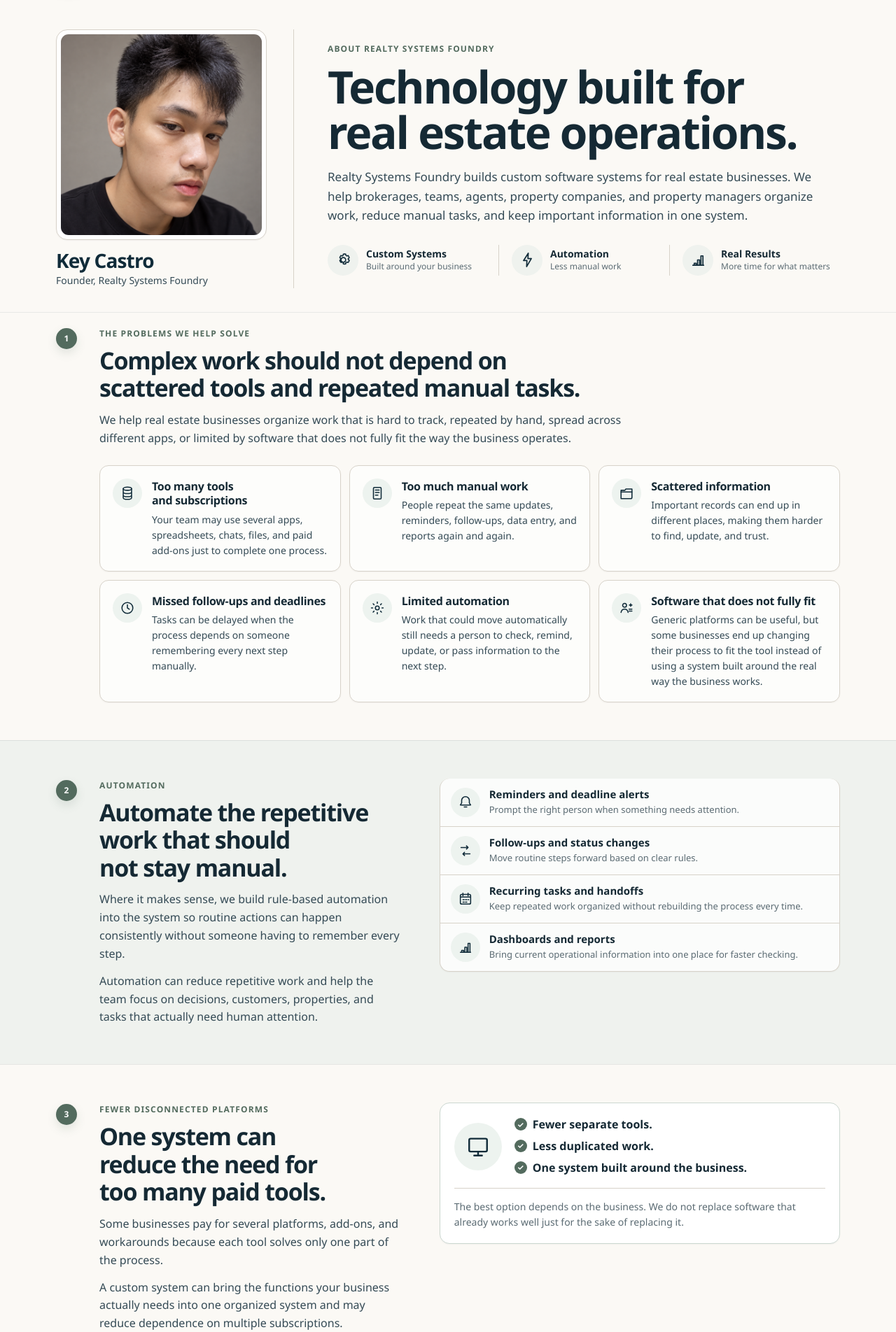
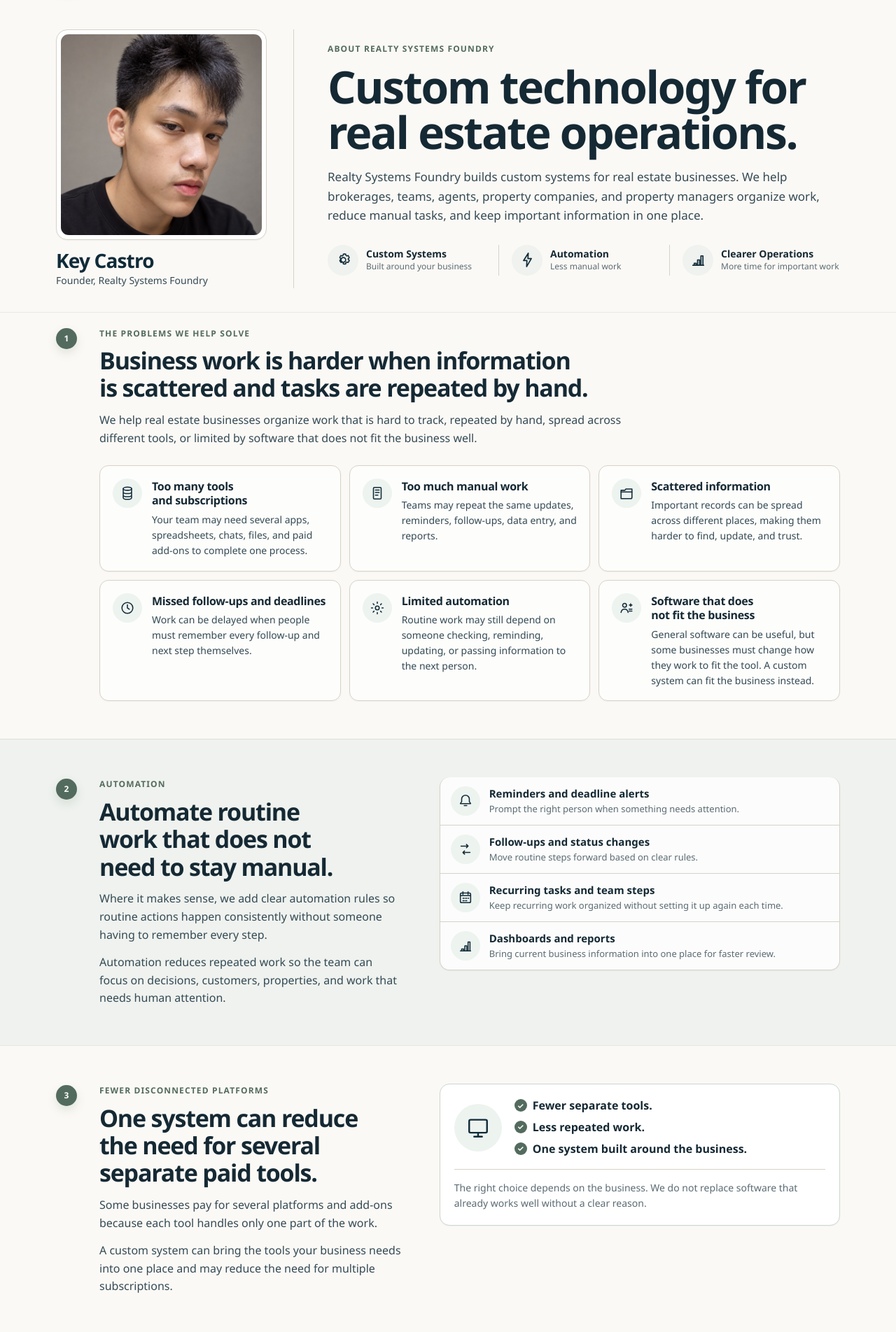
Before and after one commit to keycastro/RSF-Main-System, a Flask app: page /about in a window 1280 px wide. Shown: the part 109-2013 px from the top of the page at 70% size. Run offline with Flask 3, Linux system fonts and the light colour scheme; parts of the project's set-up code (start-up, migrations or seed data) failed here and were passed over; some libraries are stand-ins or nearby versions.

Commit message:
Refine About wording in clear professional English

```diff
--- a/app/templates/public/about.html
+++ b/app/templates/public/about.html
@@ -14,8 +14,8 @@
 
     <div class="about-hero-copy">
       <p class="about-kicker">ABOUT REALTY SYSTEMS FOUNDRY</p>
-      <h1>Technology built for real estate operations.</h1>
-      <p class="about-what-i-do-copy">Realty Systems Foundry builds custom software systems for real estate businesses. We help brokerages, teams, agents, property companies, and property managers organize work, reduce manual tasks, and keep important information in one system.</p>
+      <h1>Custom technology for real estate operations.</h1>
+      <p class="about-what-i-do-copy">Realty Systems Foundry builds custom systems for real estate businesses. We help brokerages, teams, agents, property companies, and property managers organize work, reduce manual tasks, and keep important information in one place.</p>
 
       <div class="about-value-row" aria-label="What we build at a glance">
         <div class="about-value-item">
@@ -34,7 +34,7 @@
           <span class="about-value-icon" aria-hidden="true">
             <svg viewBox="0 0 24 24" focusable="false"><path d="M4 20h16M6 17h3v3H6v-3Zm5-5h3v8h-3v-8Zm5-6h3v14h-3V6Z" fill="none" stroke="currentColor" stroke-width="1.8" stroke-linecap="round" stroke-linejoin="round"/></svg>
           </span>
-          <span><strong>Real Results</strong><small>More time for what matters</small></span>
+          <span><strong>Clearer Operations</strong><small>More time for important work</small></span>
         </div>
       </div>
     </div>
@@ -47,34 +47,34 @@
     <div class="about-story-content">
       <div class="about-section-intro reveal">
         <p class="about-kicker">THE PROBLEMS WE HELP SOLVE</p>
-        <h2>Complex work should not depend on scattered tools and repeated manual tasks.</h2>
-        <p>We help real estate businesses organize work that is hard to track, repeated by hand, spread across different apps, or limited by software that does not fully fit the way the business operates.</p>
+        <h2>Business work is harder when information is scattered and tasks are repeated by hand.</h2>
+        <p>We help real estate businesses organize work that is hard to track, repeated by hand, spread across different tools, or limited by software that does not fit the business well.</p>
       </div>
 
       <div class="about-problem-grid">
         <article class="about-problem-card reveal">
           <span class="about-detail-icon" aria-hidden="true"><svg viewBox="0 0 24 24"><ellipse cx="12" cy="5" rx="6.5" ry="2.5"/><path d="M5.5 5v5c0 1.4 2.9 2.5 6.5 2.5s6.5-1.1 6.5-2.5V5M5.5 10v5c0 1.4 2.9 2.5 6.5 2.5s6.5-1.1 6.5-2.5v-5M5.5 15v4c0 1.4 2.9 2.5 6.5 2.5s6.5-1.1 6.5-2.5v-4"/></svg></span>
-          <div><h3>Too many tools and subscriptions</h3><p>Your team may use several apps, spreadsheets, chats, files, and paid add-ons just to complete one process.</p></div>
+          <div><h3>Too many tools and subscriptions</h3><p>Your team may need several apps, spreadsheets, chats, files, and paid add-ons to complete one process.</p></div>
         </article>
         <article class="about-problem-card reveal delay-1">
           <span class="about-detail-icon" aria-hidden="true"><svg viewBox="0 0 24 24"><rect x="6" y="3" width="12" height="18" rx="1.5"/><path d="M9 7h6M9 11h6M9 15h4"/></svg></span>
-          <div><h3>Too much manual work</h3><p>People repeat the same updates, reminders, follow-ups, data entry, and reports again and again.</p></div>
+          <div><h3>Too much manual work</h3><p>Teams may repeat the same updates, reminders, follow-ups, data entry, and reports.</p></div>
         </article>
         <article class="about-problem-card reveal delay-2">
           <span class="about-detail-icon" aria-hidden="true"><svg viewBox="0 0 24 24"><path d="M3.5 7.5h6l1.5-2h9.5v13a2 2 0 0 1-2 2h-15z"/><path d="M3.5 10h17"/></svg></span>
-          <div><h3>Scattered information</h3><p>Important records can end up in different places, making them harder to find, update, and trust.</p></div>
+          <div><h3>Scattered information</h3><p>Important records can be spread across different places, making them harder to find, update, and trust.</p></div>
         </article>
         <article class="about-problem-card reveal">
           <span class="about-detail-icon" aria-hidden="true"><svg viewBox="0 0 24 24"><circle cx="12" cy="12" r="8.5"/><path d="M12 7v5l3 2"/></svg></span>
-          <div><h3>Missed follow-ups and deadlines</h3><p>Tasks can be delayed when the process depends on someone remembering every next step manually.</p></div>
+          <div><h3>Missed follow-ups and deadlines</h3><p>Work can be delayed when people must remember every follow-up and next step themselves.</p></div>
         </article>
         <article class="about-problem-card reveal delay-1">
           <span class="about-detail-icon" aria-hidden="true"><svg viewBox="0 0 24 24"><circle cx="12" cy="12" r="3"/><path d="M12 2.8v2M12 19.2v2M2.8 12h2M19.2 12h2M5.5 5.5l1.4 1.4M17.1 17.1l1.4 1.4M18.5 5.5l-1.4 1.4M6.9 17.1l-1.4 1.4"/></svg></span>
-          <div><h3>Limited automation</h3><p>Work that could move automatically still needs a person to check, remind, update, or pass information to the next step.</p></div>
+          <div><h3>Limited automation</h3><p>Routine work may still depend on someone checking, reminding, updating, or passing information to the next person.</p></div>
         </article>
         <article class="about-problem-card reveal delay-2">
           <span class="about-detail-icon" aria-hidden="true"><svg viewBox="0 0 24 24"><circle cx="9" cy="8" r="3"/><path d="M3.5 19c.6-3.3 2.4-5 5.5-5s4.9 1.7 5.5 5M16.5 7.5h4M18.5 5.5v4M16 14h4.5M16 17h4.5"/></svg></span>
-          <div><h3>Software that does not fully fit</h3><p>Generic platforms can be useful, but some businesses end up changing their process to fit the tool instead of using a system built around the real way the business works.</p></div>
+          <div><h3>Software that does not fit the business</h3><p>General software can be useful, but some businesses must change how they work to fit the tool. A custom system can fit the business instead.</p></div>
         </article>
       </div>
     </div>
@@ -87,15 +87,15 @@
     <div class="about-story-content about-feature-layout">
       <div class="about-feature-copy reveal">
         <p class="about-kicker">AUTOMATION</p>
-        <h2>Automate the repetitive work that should not stay manual.</h2>
-        <p>Where it makes sense, we build rule-based automation into the system so routine actions can happen consistently without someone having to remember every step.</p>
-        <p>Automation can reduce repetitive work and help the team focus on decisions, customers, properties, and tasks that actually need human attention.</p>
+        <h2>Automate routine work that does not need to stay manual.</h2>
+        <p>Where it makes sense, we add clear automation rules so routine actions happen consistently without someone having to remember every step.</p>
+        <p>Automation reduces repeated work so the team can focus on decisions, customers, properties, and work that needs human attention.</p>
       </div>
       <div class="about-feature-list about-feature-panel reveal delay-1">
         <div><span class="about-detail-icon" aria-hidden="true"><svg viewBox="0 0 24 24"><path d="M6 9a6 6 0 0 1 12 0v4l2 3H4l2-3V9Z"/><path d="M10 19h4"/></svg></span><span><strong>Reminders and deadline alerts</strong><small>Prompt the right person when something needs attention.</small></span></div>
         <div><span class="about-detail-icon" aria-hidden="true"><svg viewBox="0 0 24 24"><path d="M5 7h11l-2.5-2.5M19 17H8l2.5 2.5M16 7l-2.5 2.5M8 17l2.5-2.5"/></svg></span><span><strong>Follow-ups and status changes</strong><small>Move routine steps forward based on clear rules.</small></span></div>
-        <div><span class="about-detail-icon" aria-hidden="true"><svg viewBox="0 0 24 24"><rect x="4" y="5" width="16" height="15" rx="2"/><path d="M8 3v4M16 3v4M4 9h16M8 13h2M12 13h2M16 13h1M8 17h2M12 17h2"/></svg></span><span><strong>Recurring tasks and handoffs</strong><small>Keep repeated work organized without rebuilding the process every time.</small></span></div>
-        <div><span class="about-detail-icon" aria-hidden="true"><svg viewBox="0 0 24 24"><path d="M4 20h16M6 17h3v3H6v-3Zm5-5h3v8h-3v-8Zm5-6h3v14h-3V6Z"/></svg></span><span><strong>Dashboards and reports</strong><small>Bring current operational information into one place for faster checking.</small></span></div>
+        <div><span class="about-detail-icon" aria-hidden="true"><svg viewBox="0 0 24 24"><rect x="4" y="5" width="16" height="15" rx="2"/><path d="M8 3v4M16 3v4M4 9h16M8 13h2M12 13h2M16 13h1M8 17h2M12 17h2"/></svg></span><span><strong>Recurring tasks and team steps</strong><small>Keep recurring work organized without setting it up again each time.</small></span></div>
+        <div><span class="about-detail-icon" aria-hidden="true"><svg viewBox="0 0 24 24"><path d="M4 20h16M6 17h3v3H6v-3Zm5-5h3v8h-3v-8Zm5-6h3v14h-3V6Z"/></svg></span><span><strong>Dashboards and reports</strong><small>Bring current business information into one place for faster review.</small></span></div>
       </div>
     </div>
   </div>
@@ -107,20 +107,20 @@
     <div class="about-story-content about-feature-layout">
       <div class="about-feature-copy reveal">
         <p class="about-kicker">FEWER DISCONNECTED PLATFORMS</p>
-        <h2>One system can reduce the need for too many paid tools.</h2>
-        <p>Some businesses pay for several platforms, add-ons, and workarounds because each tool solves only one part of the process.</p>
-        <p>A custom system can bring the functions your business actually needs into one organized system and may reduce dependence on multiple subscriptions.</p>
+        <h2>One system can reduce the need for several separate paid tools.</h2>
+        <p>Some businesses pay for several platforms and add-ons because each tool handles only one part of the work.</p>
+        <p>A custom system can bring the tools your business needs into one place and may reduce the need for multiple subscriptions.</p>
       </div>
       <div class="about-cost-callout reveal delay-1">
         <div class="about-cost-benefits">
           <span class="about-cost-main-icon" aria-hidden="true"><svg viewBox="0 0 24 24"><rect x="3" y="4" width="18" height="13" rx="1.5"/><path d="M8 21h8M12 17v4"/></svg></span>
           <div>
             <strong><span class="about-check" aria-hidden="true">✓</span>Fewer separate tools.</strong>
-            <strong><span class="about-check" aria-hidden="true">✓</span>Less duplicated work.</strong>
+            <strong><span class="about-check" aria-hidden="true">✓</span>Less repeated work.</strong>
             <strong><span class="about-check" aria-hidden="true">✓</span>One system built around the business.</strong>
           </div>
         </div>
-        <p>The best option depends on the business. We do not replace software that already works well just for the sake of replacing it.</p>
+        <p>The right choice depends on the business. We do not replace software that already works well without a clear reason.</p>
       </div>
     </div>
   </div>
@@ -132,18 +132,18 @@
     <div class="about-story-content about-system-layout">
       <div class="about-section-intro reveal">
         <p class="about-kicker">WHAT WE BUILD</p>
-        <h2>A system built around how the business actually works.</h2>
-        <p>Instead of forcing the business into a generic template, we build around the records, people, rules, and steps that the operation actually needs.</p>
+        <h2>A system built around how your business works.</h2>
+        <p>We build around the information, people, rules, and steps your business needs.</p>
       </div>
       <div class="about-capability-grid reveal delay-1">
-        <span><i class="about-detail-icon" aria-hidden="true"><svg viewBox="0 0 24 24"><ellipse cx="12" cy="5" rx="6.5" ry="2.5"/><path d="M5.5 5v5c0 1.4 2.9 2.5 6.5 2.5s6.5-1.1 6.5-2.5V5M5.5 10v5c0 1.4 2.9 2.5 6.5 2.5s6.5-1.1 6.5-2.5v-5M5.5 15v4c0 1.4 2.9 2.5 6.5 2.5s6.5-1.1 6.5-2.5v-4"/></svg></i>Centralized records</span>
+        <span><i class="about-detail-icon" aria-hidden="true"><svg viewBox="0 0 24 24"><ellipse cx="12" cy="5" rx="6.5" ry="2.5"/><path d="M5.5 5v5c0 1.4 2.9 2.5 6.5 2.5s6.5-1.1 6.5-2.5V5M5.5 10v5c0 1.4 2.9 2.5 6.5 2.5s6.5-1.1 6.5-2.5v-5M5.5 15v4c0 1.4 2.9 2.5 6.5 2.5s6.5-1.1 6.5-2.5v-4"/></svg></i>Records in one place</span>
         <span><i class="about-detail-icon" aria-hidden="true"><svg viewBox="0 0 24 24"><path d="M4 20h16M6 17h3v3H6v-3Zm5-5h3v8h-3v-8Zm5-6h3v14h-3V6Z"/></svg></i>Clear dashboards</span>
         <span><i class="about-detail-icon" aria-hidden="true"><svg viewBox="0 0 24 24"><rect x="5" y="4" width="14" height="16" rx="2"/><path d="M9 8h6M9 12h6M9 16h4"/></svg></i>Task and status tracking</span>
-        <span><i class="about-detail-icon" aria-hidden="true"><svg viewBox="0 0 24 24"><circle cx="9" cy="8" r="3"/><circle cx="17" cy="9" r="2.3"/><path d="M3.5 19c.6-3.3 2.4-5 5.5-5s4.9 1.7 5.5 5M14.5 15c2.7-.8 5.2.5 6 3"/></svg></i>User roles and permissions</span>
+        <span><i class="about-detail-icon" aria-hidden="true"><svg viewBox="0 0 24 24"><circle cx="9" cy="8" r="3"/><circle cx="17" cy="9" r="2.3"/><path d="M3.5 19c.6-3.3 2.4-5 5.5-5s4.9 1.7 5.5 5M14.5 15c2.7-.8 5.2.5 6 3"/></svg></i>Different access for different people</span>
         <span><i class="about-detail-icon" aria-hidden="true"><svg viewBox="0 0 24 24"><circle cx="12" cy="12" r="3"/><path d="M12 2.8v2M12 19.2v2M2.8 12h2M19.2 12h2M5.5 5.5l1.4 1.4M17.1 17.1l1.4 1.4M18.5 5.5l-1.4 1.4M6.9 17.1l-1.4 1.4"/></svg></i>Automatic tasks and updates</span>
         <span><i class="about-detail-icon" aria-hidden="true"><svg viewBox="0 0 24 24"><path d="M6 9a6 6 0 0 1 12 0v4l2 3H4l2-3V9Z"/><path d="M10 19h4"/></svg></i>Reminders and alerts</span>
         <span><i class="about-detail-icon" aria-hidden="true"><svg viewBox="0 0 24 24"><path d="M4 20h16M6 17h3v3H6v-3Zm5-5h3v8h-3v-8Zm5-6h3v14h-3V6Z"/></svg></i>Reports</span>
-        <span><i class="about-detail-icon" aria-hidden="true"><svg viewBox="0 0 24 24"><path d="M7 4h10l3 3v13H4V4h3Z"/><path d="M14 4v5h5M8 13h8M8 17h5"/></svg></i>Business-specific rules</span>
+        <span><i class="about-detail-icon" aria-hidden="true"><svg viewBox="0 0 24 24"><path d="M7 4h10l3 3v13H4V4h3Z"/><path d="M14 4v5h5M8 13h8M8 17h5"/></svg></i>Rules built around the business</span>
       </div>
     </div>
   </div>
@@ -156,14 +156,14 @@
       <div class="about-work-copy reveal">
         <p class="about-kicker">HOW WE WORK</p>
         <h2>We understand the work first.</h2>
-        <p>We start with the real business process, identify what is scattered, repetitive, delayed, or limited, and then build only what the business actually needs.</p>
+        <p>We first learn how the business works. Then we identify what is scattered, repeated, delayed, or difficult and build only what the business needs.</p>
         <a class="button secondary" href="{{ url_for('site.system_templates') }}">View Systems</a>
       </div>
       <ol class="about-work-steps reveal delay-1">
         <li><span class="about-work-step-number">1</span><span class="about-work-step-icon" aria-hidden="true"><svg viewBox="0 0 24 24"><circle cx="11" cy="11" r="6"/><path d="m16 16 4 4"/></svg></span><div><strong>Understand</strong><p>Learn how the business works, who uses the system, and what problem needs to be solved.</p></div></li>
-        <li><span class="about-work-step-number">2</span><span class="about-work-step-icon" aria-hidden="true"><svg viewBox="0 0 24 24"><path d="M4 6h16M7 12h10M10 18h4"/></svg></span><div><strong>Identify</strong><p>Find the manual, scattered, repeated, delayed, or limited parts of the work.</p></div></li>
-        <li><span class="about-work-step-number">3</span><span class="about-work-step-icon" aria-hidden="true"><svg viewBox="0 0 24 24"><circle cx="12" cy="12" r="3"/><path d="M12 2.8v2M12 19.2v2M2.8 12h2M19.2 12h2M5.5 5.5l1.4 1.4M17.1 17.1l1.4 1.4M18.5 5.5l-1.4 1.4M6.9 17.1l-1.4 1.4"/></svg></span><div><strong>Build</strong><p>Create the system and automation around the agreed business needs.</p></div></li>
-        <li><span class="about-work-step-number">4</span><span class="about-work-step-icon" aria-hidden="true"><svg viewBox="0 0 24 24"><circle cx="12" cy="12" r="8.5"/><path d="m8 12 2.5 2.5L16.5 8.5"/></svg></span><div><strong>Test</strong><p>Make sure the system works properly and remains clear for the people who will use it.</p></div></li>
+        <li><span class="about-work-step-number">2</span><span class="about-work-step-icon" aria-hidden="true"><svg viewBox="0 0 24 24"><path d="M4 6h16M7 12h10M10 18h4"/></svg></span><div><strong>Identify</strong><p>Find the parts of the work that are repeated, scattered, delayed, or difficult to manage.</p></div></li>
+        <li><span class="about-work-step-number">3</span><span class="about-work-step-icon" aria-hidden="true"><svg viewBox="0 0 24 24"><circle cx="12" cy="12" r="3"/><path d="M12 2.8v2M12 19.2v2M2.8 12h2M19.2 12h2M5.5 5.5l1.4 1.4M17.1 17.1l1.4 1.4M18.5 5.5l-1.4 1.4M6.9 17.1l-1.4 1.4"/></svg></span><div><strong>Build</strong><p>Build the system around the agreed business needs.</p></div></li>
+        <li><span class="about-work-step-number">4</span><span class="about-work-step-icon" aria-hidden="true"><svg viewBox="0 0 24 24"><circle cx="12" cy="12" r="8.5"/><path d="m8 12 2.5 2.5L16.5 8.5"/></svg></span><div><strong>Test</strong><p>Make sure the system works properly and is easy for the team to use.</p></div></li>
       </ol>
     </div>
   </div>
```
